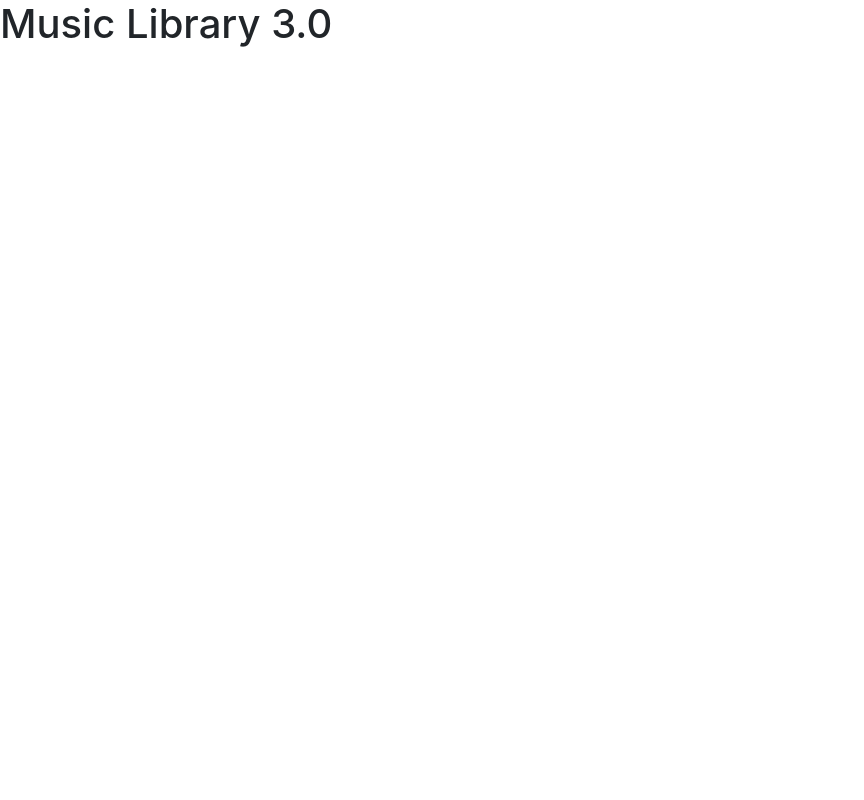
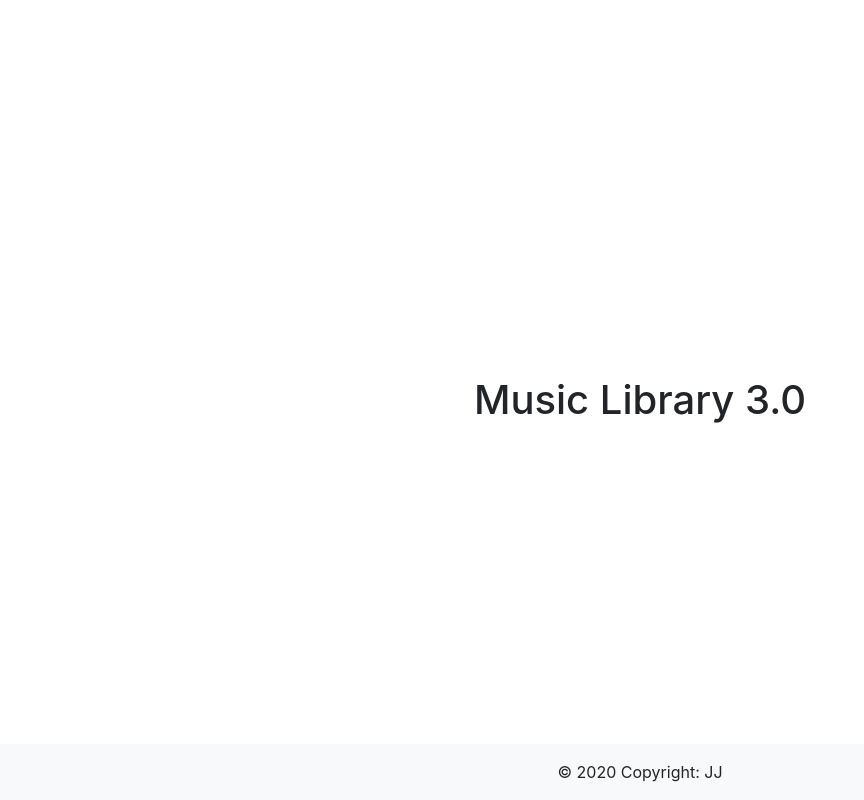
Before and after one commit to jjvega86/music-library, a React (Create React App) app: page / in a window 1280 px wide. Shown: the whole page, without its empty margins (0-864 px from the left). Built offline with nearby package versions, Linux system fonts and the light colour scheme.

Commit message:
Added Footer component and declared instance in App

```diff
--- a/src/app.jsx
+++ b/src/app.jsx
@@ -1,11 +1,17 @@
 import React, {Component} from 'react';
 import './app.css';
+import Footer from './components/Footer/footer';
 
 class App extends Component{
     state = {}
     render(){
         return(
-            <h1>Music Library 3.0</h1>
+            <div className="container-fluid">
+                <h1 className="center">Music Library 3.0</h1>
+                <Footer />
+            </div>
+
+
         );
     }
 }
--- /dev/null
+++ b/src/components/Footer/footer.css
@@ -0,0 +1,4 @@
+.footer{
+    position: fixed;
+
+}
--- /dev/null
+++ b/src/components/Footer/footer.jsx
@@ -0,0 +1,15 @@
+import React from 'react';
+import './footer.css';
+
+function Footer(props){
+    return(
+        <footer class="bg-light text-center text-lg-start fixed-bottom">
+            <div class="text-center p-3">
+                © 2020 Copyright: JJ
+            </div>
+        </footer>
+
+    )
+}
+
+export default Footer;
```
Also changed, not shown: 1 other file (tests, documents, lock files or other folders).
